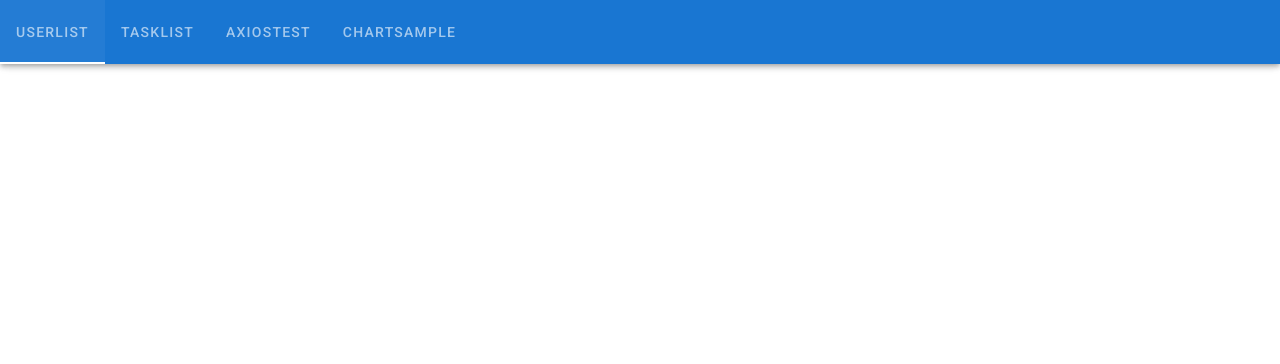
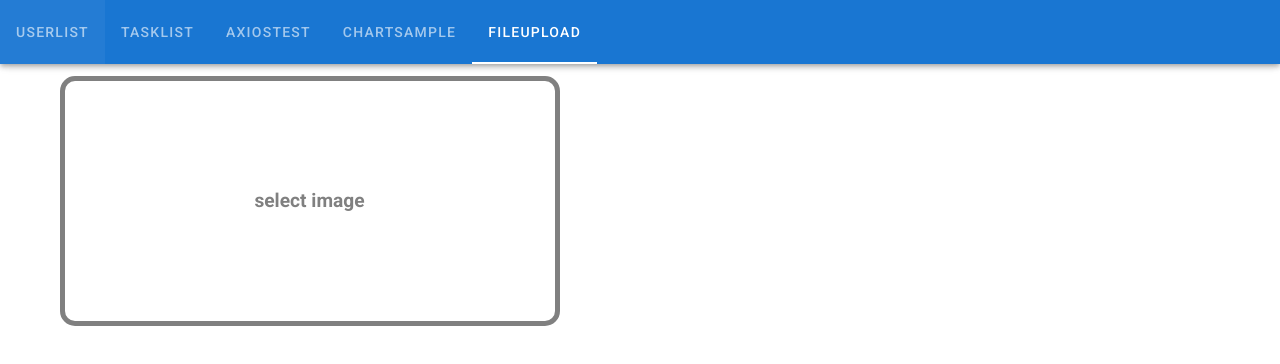
Before and after one commit to subretu/vue-sample-project, a Vue app in the folder frontend/: page /fileupload in a window 1280 px wide. Shown: the top 364 px of the page. Built offline with nearby package versions, Linux system fonts and the light colour scheme.

Commit message:
add fileupload tab

```diff
--- a/frontend/src/App.vue
+++ b/frontend/src/App.vue
@@ -7,6 +7,7 @@
           <v-tab to="/tasklist">TASKLIST</v-tab>
           <v-tab to="/axiostest">AXIOSTEST</v-tab>
           <v-tab to="/chartsample">CHARTSAMPLE</v-tab>
+          <v-tab to="/fileupload">FILEUPLOAD</v-tab>
         </v-tabs>
       </template>
     </v-app-bar>
--- a/frontend/src/router/index.ts
+++ b/frontend/src/router/index.ts
@@ -30,6 +30,11 @@ const routes: Array<RouteConfig> = [
     name: "chartsample",
     component: () => import("../views/ChartSample.vue"),
   },
+  {
+    path: "/fileupload",
+    name: "fileupload",
+    component: () => import("../views/FileUpload.vue"),
+  },
 ];
 
 const router = new VueRouter({
--- /dev/null
+++ b/frontend/src/views/FileUpload.vue
@@ -0,0 +1,56 @@
+<template>
+  <v-container>
+    <input
+      style="display: none"
+      ref="input"
+      type="file"
+      accept="image/jpeg, image/jpg, image/png"
+      @change="selectedFile()"
+    />
+    <v-layout text-xs-center wrap>
+      <v-flex xs12>
+        <!-- ファイルの選択 -->
+        <div color="primary" @click="btnclick" class="drop_area">
+          select image
+        </div>
+      </v-flex>
+    </v-layout>
+  </v-container>
+</template>
+<script>
+export default {
+  data() {
+    return {
+      // 略
+    };
+  },
+  methods: {
+    // selectfileボタン押下時
+    btnclick() {
+      this.$refs.input.click();
+    },
+    async selectedFile() {
+      this.isUploading = true;
+
+      const file = this.$refs.input.files[0];
+      if (!file) {
+        return;
+      } // 以下ファイルの操作
+    },
+  },
+};
+</script>
+<style>
+.drop_area {
+  color: gray;
+  font-weight: bold;
+  font-size: 1.2em;
+  display: flex;
+  justify-content: center;
+  align-items: center;
+  width: 500px;
+  height: 250px;
+  border: 5px solid gray;
+  border-radius: 15px;
+}
+</style>
```
